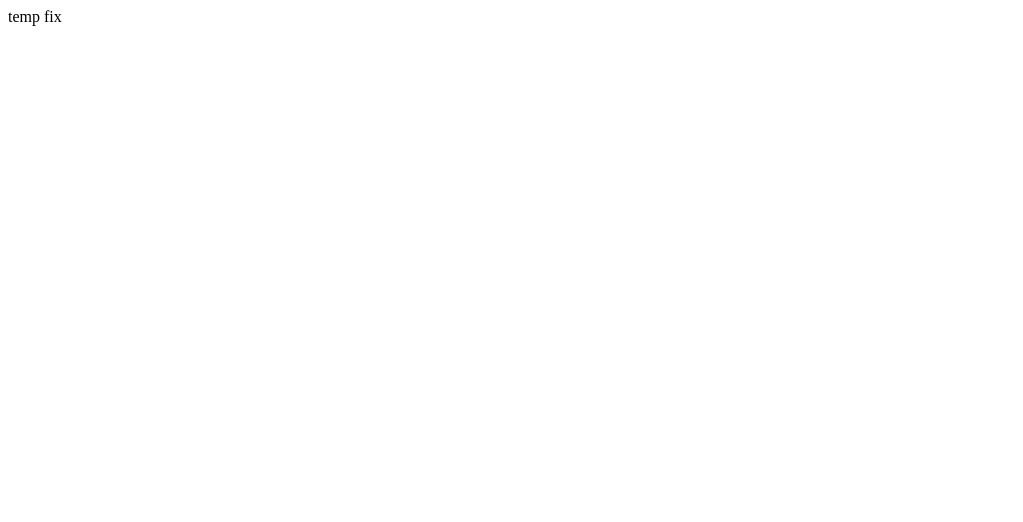
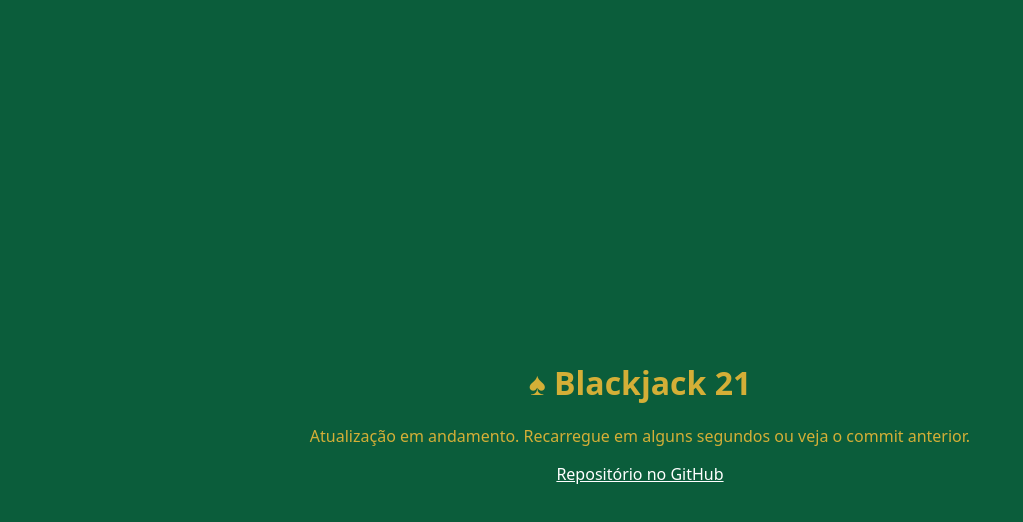
Before and after one commit to hiagolimadevp-web/blackjack-21, a plain HTML site: page index.html in a window 1280 px wide. Shown: the whole page, without its empty margins (0-1023 px from the left). Drawn offline with Linux system fonts and the light colour scheme.

Commit message:
Restore working game (temp) - full feature coming

```diff
--- a/index.html
+++ b/index.html
@@ -2,7 +2,18 @@
 <html lang="pt-BR">
 <head>
 <meta charset="UTF-8">
-<title>temp</title>
+<meta name="viewport" content="width=device-width, initial-scale=1.0">
+<title>Blackjack 21 - Restaurando...</title>
+<style>
+body{margin:0;min-height:100vh;display:flex;align-items:center;justify-content:center;background:#0b5d3b;color:#d4af37;font-family:system-ui;text-align:center;padding:20px}
+a{color:#fff}
+</style>
 </head>
-<body>temp fix</body>
+<body>
+<div>
+<h1>♠ Blackjack 21</h1>
+<p>Atualização em andamento. Recarregue em alguns segundos ou veja o commit anterior.</p>
+<p><a href="https://github.com/hiagolimadevp-web/blackjack-21">Repositório no GitHub</a></p>
+</div>
+</body>
 </html>
```
